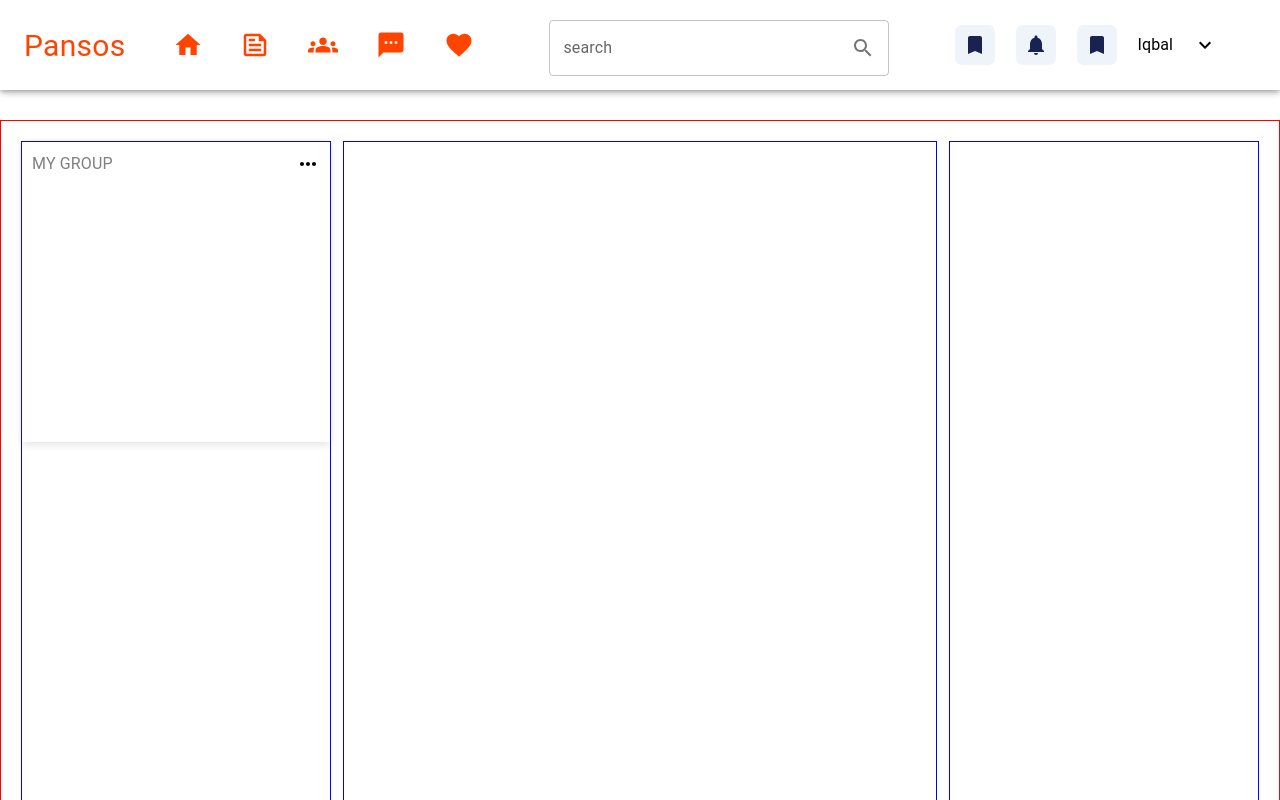
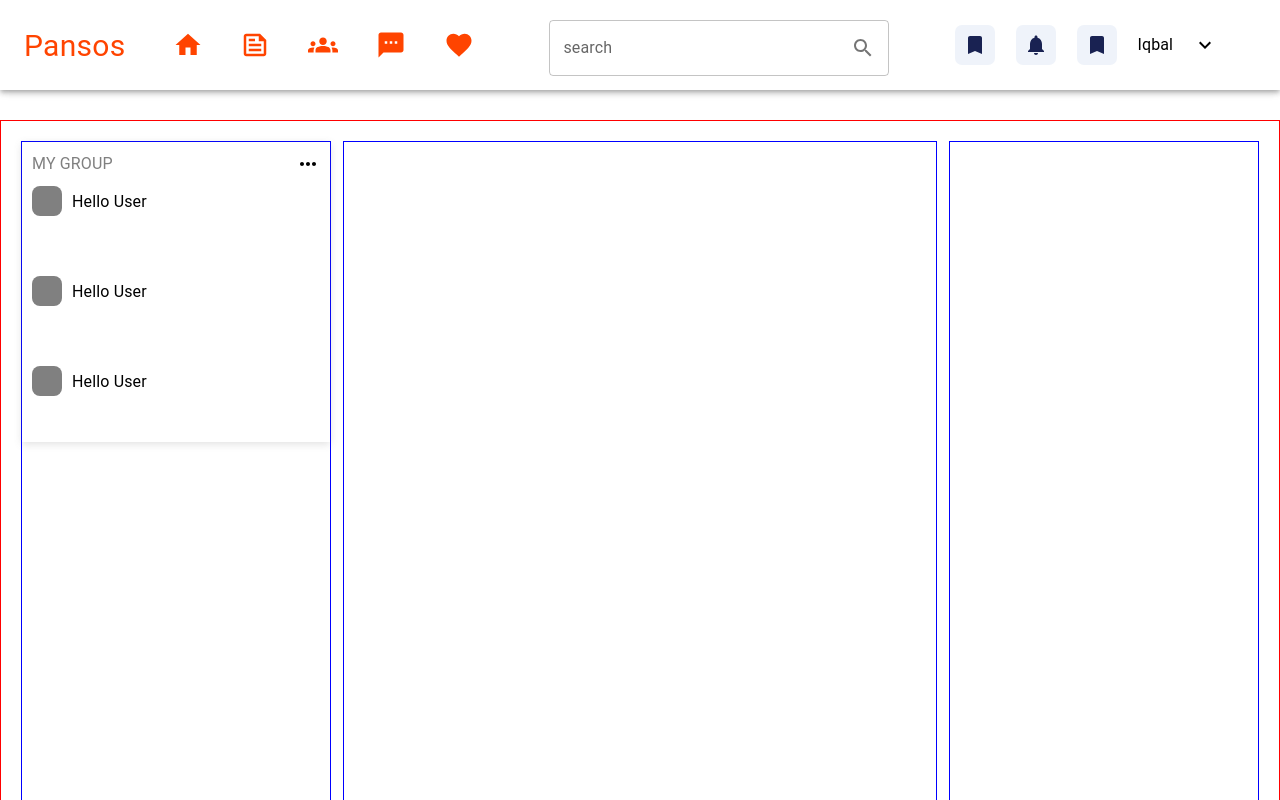
Before and after one commit to Iqbal0786/social-media-app, a React (Create React App) app: page / in a window 1280 px wide. Shown: the top 800 px of the page. Built offline with nearby package versions, Linux system fonts and the light colour scheme.

Commit message:
added component

```diff
--- a/src/components/MyGroup.jsx
+++ b/src/components/MyGroup.jsx
@@ -1,20 +1,47 @@
 import { Box, Typography } from "@mui/material";
 import React from "react";
-import MoreHorizIcon from '@mui/icons-material/MoreHoriz';
+import MoreHorizIcon from "@mui/icons-material/MoreHoriz";
 export default function MyGroup() {
-  return <>
+  return (
+    <>
+      <Box
+        sx={{
+          width: "100%",
+          height: "300px",
+          boxShadow: "rgba(99, 99, 99, 0.2) 0px 2px 8px 0px",
+        }}
+      >
+        <Box
+          sx={{
+            width: "100%",
+            display: "flex",
+            justifyContent: "space-between",
+            padding: "10px",
+          }}
+        >
+          <Typography sx={{ color: "gray" }}>MY GROUP</Typography>
+          <MoreHorizIcon />
+        </Box>
 
-  <Box sx={{width:"100%" , height:"300px" , boxShadow: "rgba(99, 99, 99, 0.2) 0px 2px 8px 0px"}}>
-  <Box sx={{width:"100%" , display:"flex",justifyContent:"space-between",padding:"10px"}}>
-       <Typography sx={{color:"gray"}}>MY GROUP</Typography>
-       <MoreHorizIcon/>
+        <Box sx={{ width: "100%", height: "90px" ,display:"flex" }}>
+          <Box
+            sx={{ width: "30px", height: "30px", backgroundColor: "gray" , borderRadius:"8px" , marginLeft:"10px" }}
+          ></Box>
+          <Typography sx={{marginLeft:"10px" , marginTop:"4px"}}>Hello User</Typography>
+        </Box>
+        <Box sx={{ width: "100%", height: "90px" ,display:"flex" }}>
+          <Box
+            sx={{ width: "30px", height: "30px", backgroundColor: "gray" , borderRadius:"8px" , marginLeft:"10px" }}
+          ></Box>
+          <Typography sx={{marginLeft:"10px" , marginTop:"4px"}}>Hello User</Typography>
+        </Box>
+        <Box sx={{ width: "100%", height: "90px" ,display:"flex" }}>
+          <Box
+            sx={{ width: "30px", height: "30px", backgroundColor: "gray" , borderRadius:"8px" , marginLeft:"10px" }}
+          ></Box>
+          <Typography sx={{marginLeft:"10px" , marginTop:"4px"}}>Hello User</Typography>
+        </Box>
       </Box>
-
-  </Box>
-
-  <Box>
-
-  </Box>
-
-  </>;
+    </>
+  );
 }
```
Also changed, not shown: src/components/Story.jsx (added, +7 -0 lines).
